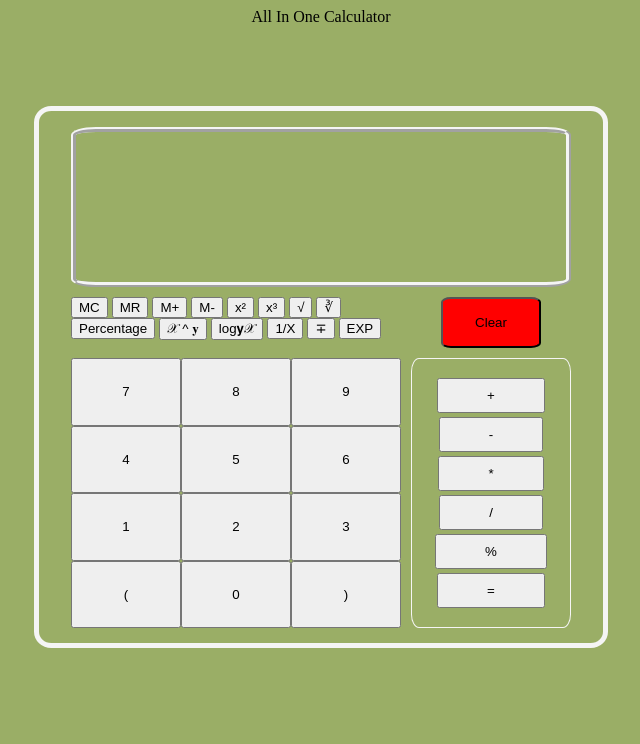
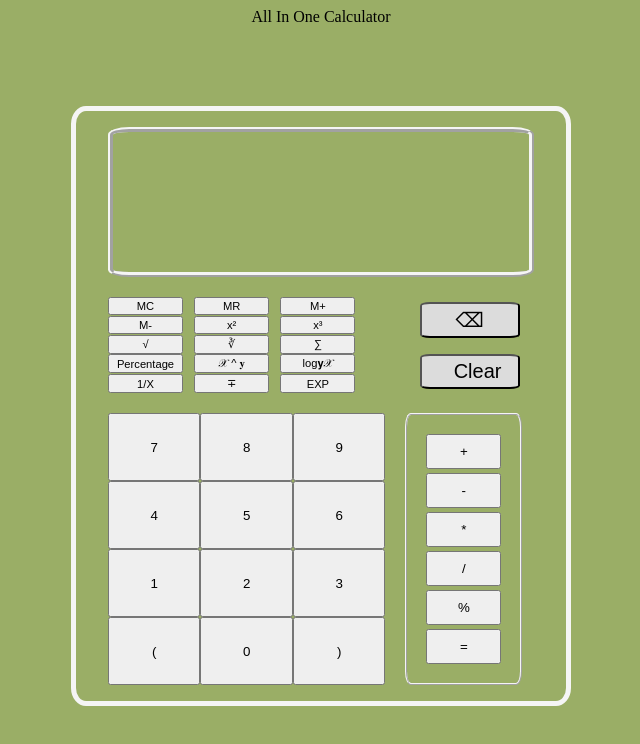
Before and after one commit to Chukeze/Calculator-Top, a plain HTML site: page index.html in a window 1280 px wide. Shown: the whole page, without its empty margins (327-967 px from the left). Drawn offline with Linux system fonts and the light colour scheme.

Commit message:
Add functionality to delete button

```diff
--- a/assests/script/script.js
+++ b/assests/script/script.js
@@ -1,13 +1,19 @@
 let numberOfButtons = 12;
 const numberButtonContainer = document.querySelector('.number-container');
+const viewscreen = document.querySelector('.viewscreen');
 let count;
 
 let calculator = {
     operators: {
-        add() {
-
+        add(a,b) {
+            return a + b;
         },
-        multiply() {},
+        subtract(a,b) {
+            return a - b;
+        },
+        multiply(array) {
+            return array.length ? array.reduce((count, next) => count * next) : 0;
+        },
         sum(){//use reduce here
         },
     },
@@ -26,7 +32,7 @@ let calculator = {
         },
         power : {
             symbol : 'x^y',
-            power() {},
+            power(a,b) {return a ** b},
         },
         sin : {
             symbol : 'sin',
@@ -51,13 +57,22 @@ let calculator = {
         Euler :{
             symbol : 'EXP',
             exp(){},
+        },
+        sum : {
+            sum(array){
+                return array.reduce((total,current) => total + current,0)
+            }
         }
     },
 }
 function fillOperation(){
     count = 0;
+    let nameofSymbol = ['add','subtract','multiply', 'divide', 'modular', 'equals'];
     const fillOperationButtons = document.querySelectorAll('.operation');
-    [...fillOperationButtons].map(operator => operator.textContent = calculator.symbols[count++])
+    [...fillOperationButtons].map(operator => operator.textContent = calculator.symbols[count++]);
+    for (let index = 0; index < nameofSymbol.length; index++) {
+        [...fillOperationButtons].map(el => el.id = nameofSymbol[index++]);
+    }
     //forEach(operator => operator.textContent = calculator.symbols[count]);
 }
 const createNumberButtons = (amount = numberOfButtons) => {
@@ -72,3 +87,28 @@ const createNumberButtons = (amount = numberOfButtons) => {
 }
 createNumberButtons();
 fillOperation();
+
+
+
+const numbers = document.querySelectorAll('.Numbers');
+[...numbers].forEach(el => el.addEventListener('click', () =>{
+    const item = document.createElement('p');
+    item.textContent = el.textContent;
+    viewscreen.appendChild(item);
+}));
+
+const operatoration = document.querySelectorAll('.operation');
+[...operatoration].forEach(el => el.addEventListener('click', () => {
+    const item = document.createElement('p');
+    item.textContent = el.textContent;
+    viewscreen.appendChild(item);
+}))
+
+document.querySelector('#add').addEventListener('click', (num1, num2) => {
+    calculator.operators.add(num1, num2)
+}, {passive: true});
+
+document.querySelector('#delete').addEventListener('click', ()=>{
+    count = 0;
+    viewscreen.hasChildNodes ? viewscreen.removeChild(viewscreen.children.item(count--),-1) : null;
+},{passive: true})
--- a/assests/style/style.css
+++ b/assests/style/style.css
@@ -1,3 +1,6 @@
+*{
+    box-sizing: border-box;
+}
 body{
     height: 100vh;
     width: 100vw;
@@ -18,23 +21,38 @@ main{
     align-items: center;
 }
 .calculator{
-    height: 500px;
+    height: 600px;
     width: 500px;
     border: 5px whitesmoke solid;
     border-radius: 3%;
     padding: 1rem 2rem;
     display: grid;
     grid-template: auto 1fr / 1fr 1fr 1fr;
-    gap: 10px;
+    gap: 20px;
 }
 .viewscreen{
+    display: flex;
+    flex-flow: row wrap;
+    justify-content: flex-end;
+    align-items: center;
+    gap: .5rem;
     height: 150px;
     border: 5px ridge whitesmoke;
+    font-size: 32px;
     border-radius: 5%;
     grid-column: span 3;
 }
 .special-operators{
     grid-column: span 2;
+    display: flex;
+    flex-flow: row wrap;
+    justify-content: flex-start;
+    align-content: space-between;
+    column-gap: .7rem;
+}
+.special-operators > *{
+    width: 75px;
+    font-size: .7rem;
 }
 .number-container{
     display: grid;
@@ -47,19 +65,29 @@ main{
     flex-flow: column wrap;
     justify-content: center;
     align-items: center;
+    gap: 1rem;
 }
 .clear button{
-    padding: 1rem 2rem;
+    padding: .25rem 2rem;
     border-radius: 10%;
-    background-color: red;
+    background-color: gainsboro;
+    width: 100px;
+}
+#delete{
+    font-size: 20px;
+}
+#clear{
+    font-size: 20px;
 }
 table{
     height: 100%;
-    border: 1px ridge whitesmoke;
+    border: 2px ridge whitesmoke;
     border-radius: 5%;
     padding: 1rem 1rem;
     text-align: center;
+    width: fit-content;
 }
 .operation{
-    padding: .5rem 3rem;
+    padding: .5rem 0;
+    width: 75px;
 }
--- a/index.html
+++ b/index.html
@@ -12,7 +12,9 @@
     <header>All In One Calculator</header>
     <main>
         <div class="calculator">
-            <div class="viewscreen"></div>
+            <div class="viewscreen">
+
+            </div>
             <div class="special-operators">
                 <button>MC</button>
                 <button>MR</button>
@@ -22,6 +24,7 @@
                 <button>x&#0179</button>
                 <button>&#8730</button>
                 <button>&#8731</button>
+                <button>&#8721</button>
                 <button>Percentage</button>
                 <button>&#119987; ^ &#119858;</button>
                 <button>log&#119858;&#119987;</button>
@@ -29,9 +32,12 @@
                 <button>&#8723</button>
                 <button>EXP</button>
             </div>
-            <div class="clear"><button>Clear</button></div>
+            <div class="clear">
+                <button id="delete">⌫</button>
+                <button id="clear">Clear</button>
+            </div>
             <div class="number-container"></div>
-            <table  class="Opearators">
+            <table >
                 <tr>
                     <td><button class="operation"></button></td>
                 </tr>
```
